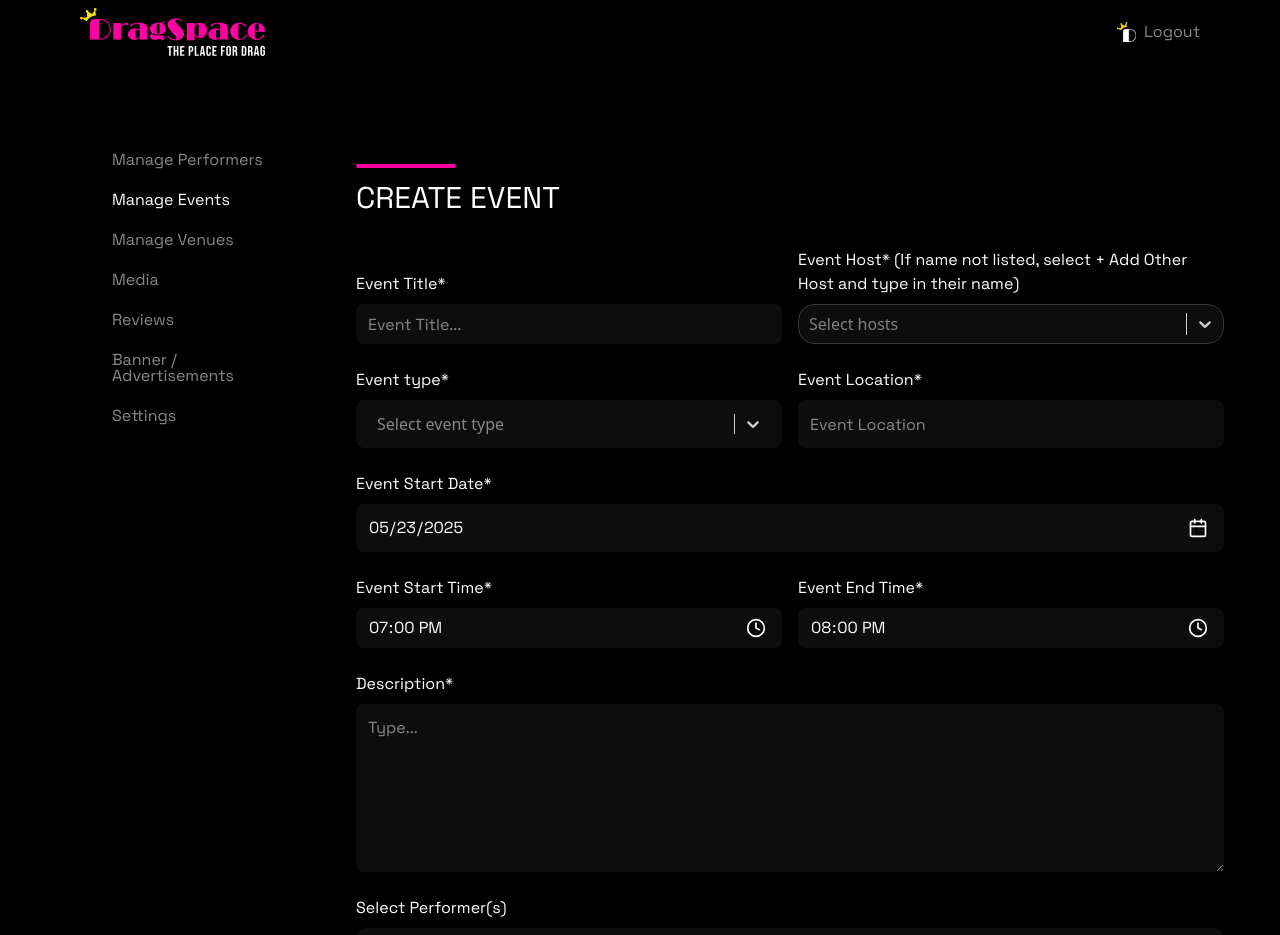
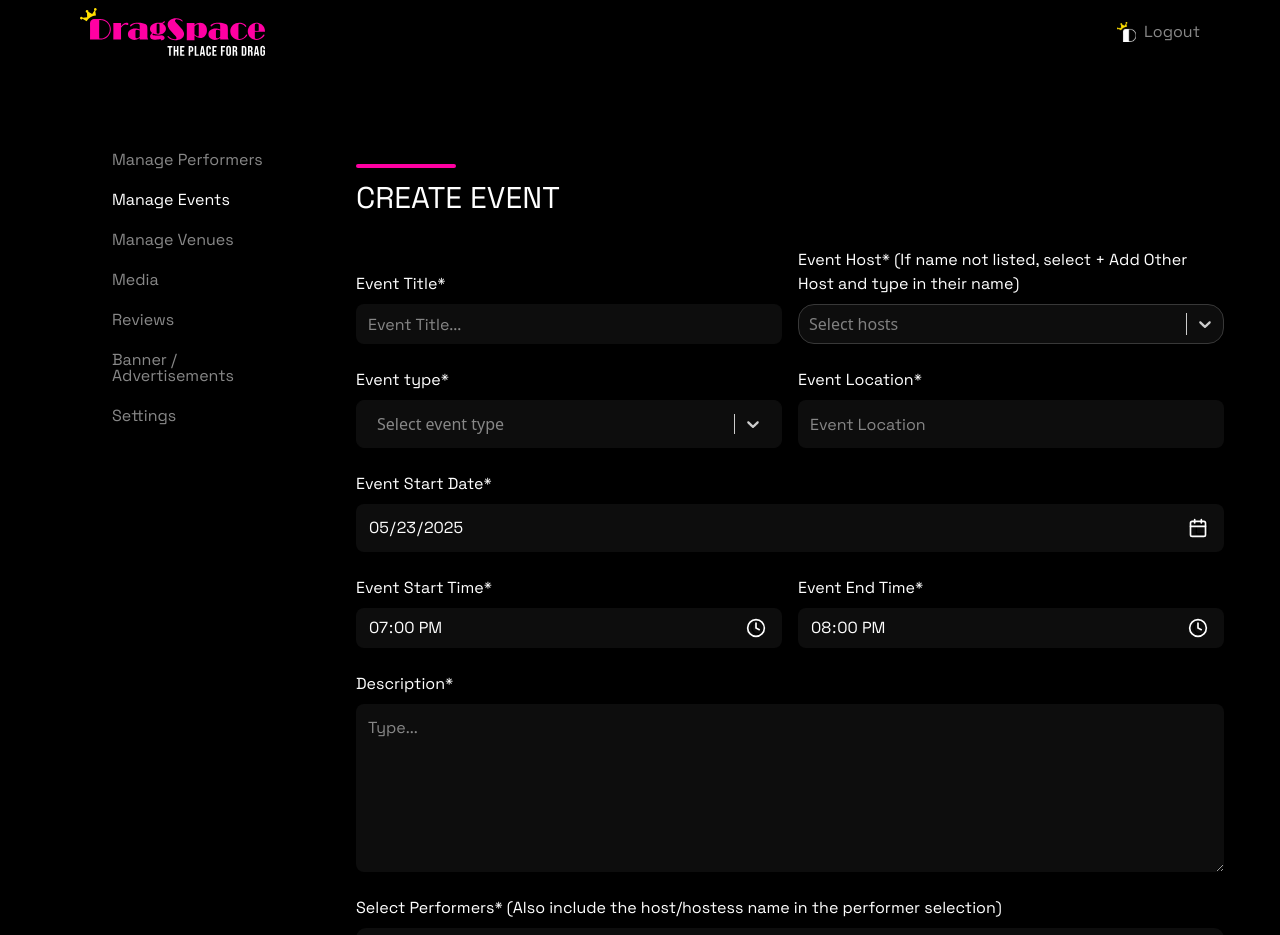
Before and after one commit to HamzaAliKundi/coltable-deshabord-admin, a React (Vite) app: page /events/create-event in a window 1280 px wide. Shown: the top 935 px of the page. Built offline with nearby package versions, Linux system fonts and the light colour scheme; no server answers; sample sign-in values are in the browser's storage.

Commit message:
fix label

```diff
--- a/src/components/events/CreateEvent.tsx
+++ b/src/components/events/CreateEvent.tsx
@@ -570,7 +570,7 @@ const CreateEvent = () => {
 
          <div className="flex flex-col gap-2">
           <label className="text-white font-space-grotesk text-sm md:text-base">
-            Select Performer(s)
+          Select Performers* (Also include the host/hostess name in the performer selection)
           </label>
           <Controller
             name="performers"
```
